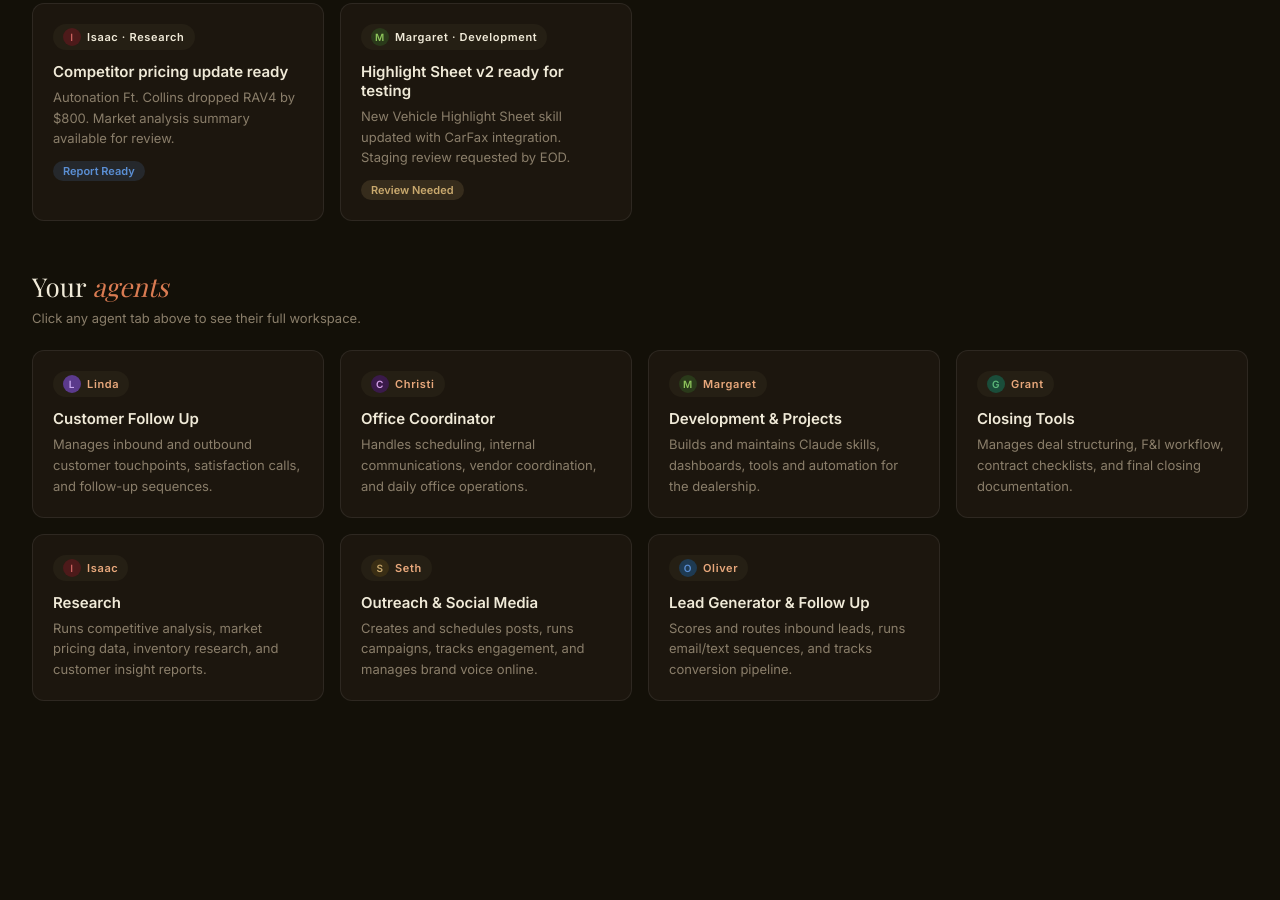
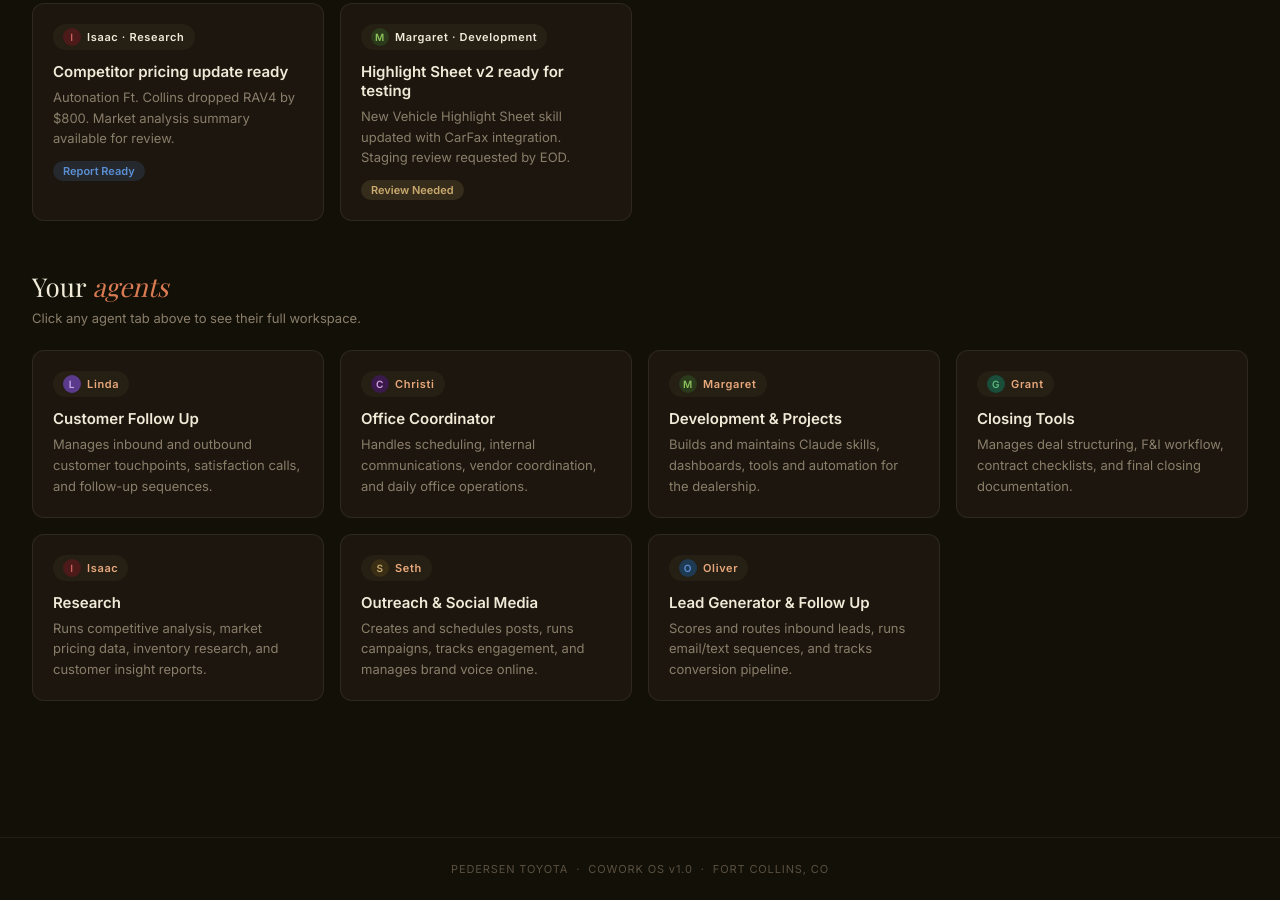
Before and after one commit to jeffleetrainer06/pedersen-toyota-cowork-os, a website: page index.html in a window 1280 px wide. Shown: the part 800-1700 px from the top of the page. Before the commit the page ends 1597 px from the top, so only its background shows below. Drawn offline with nearby package versions, Linux system fonts and the light colour scheme; a web font is replaced by a local one.

Commit message:
Add footer — Pedersen Toyota Cowork OS v1.0

```diff
--- a/index.html
+++ b/index.html
@@ -1313,5 +1313,10 @@
     });
   });
 </script>
+
+<footer style="text-align:center;padding:24px 32px;border-top:1px solid rgba(255,255,255,0.06);margin-top:40px;font-size:11px;color:#5a5040;letter-spacing:0.08em;">
+  PEDERSEN TOYOTA &nbsp;·&nbsp; COWORK OS v1.0 &nbsp;·&nbsp; FORT COLLINS, CO
+</footer>
+
 </body>
 </html>
```
